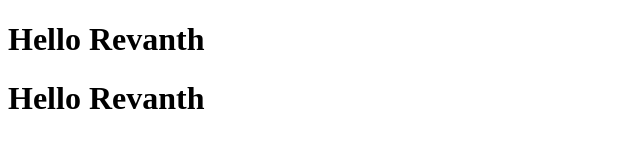
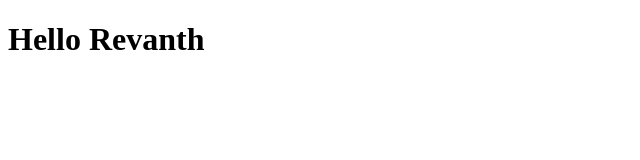
Before and after one commit to Revanth209/samplefile, a plain HTML site: page index.html in a window 1280 px wide. Shown: the whole page, without its empty margins (0-640 px from the left). Drawn offline with Linux system fonts and the light colour scheme.

Commit message:
Removed a h1

```diff
--- a/index.html
+++ b/index.html
@@ -7,6 +7,5 @@
 </head>
 <body>
   <h1>Hello Revanth</h1>
-  <h1>Hello Revanth</h1>
 </body>
 </html>
```
